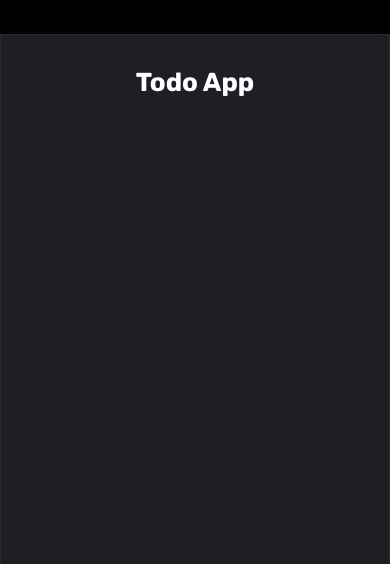
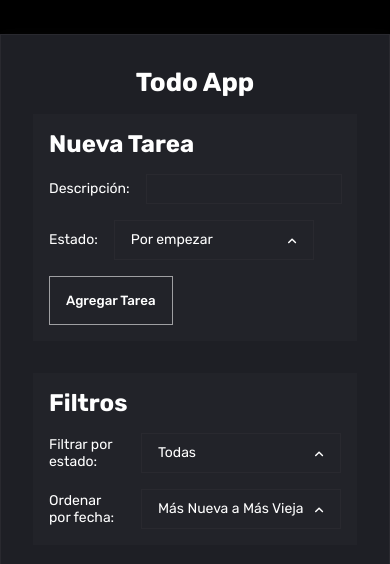
Before and after one commit to Mauro069/todo-list-testing, an Angular app: page / in a window 390 px wide. Shown: the top 564 px of the page. Built offline with nearby package versions, Linux system fonts and the light colour scheme.

Commit message:
Estilos listos + responsive

```diff
--- a/src/app/app.component.html
+++ b/src/app/app.component.html
@@ -1,11 +1,13 @@
 <div class="container">
   <h1>Todo App</h1>
-  <!-- <div class="header">
+
+  <app-todo-form />
+
+  <div class="filters">
+    <h2>Filtros</h2>
     <app-todo-filters />
     <app-todo-orders />
   </div>
-  <hr />
-  <app-todo-form />
-  <hr /> -->
+
   <app-todo-list class="todo-list" [todoList]="todoList" />
 </div>
--- a/src/app/app.component.scss
+++ b/src/app/app.component.scss
@@ -14,33 +14,40 @@
     border: 1px solid #29292F;
     box-shadow: 0px 4px 15px 0px rgba(180, 180, 180, 0.05);
     border-bottom: none;
-}
+    color: white;
 
-h1 {
-    font-size: 26px;
-    color: white;
-    align-self: center;
-}
-
-.header {
-    display: flex;
-    flex-wrap: wrap;
-    gap: 1rem;
-    align-items: center;
-    justify-content: space-between;
-    margin: 1rem 0;
+    h1 {
+        font-size: 26px;
+        align-self: center;
+    }
 }
 
 .todo-list {
-
     margin: 1rem 0;
     width: 100%;
+    display: flex;
+    flex-direction: column;
+    gap: 1rem;
+    overflow-y: auto;
+}
 
+.todo-list::-webkit-scrollbar {
+    width: 2px;
+    background: #251f2b;
+}
+
+.todo-list::-webkit-scrollbar-thumb {
+    border-radius: 20px;
+    border: 3px solid #ffffff25;
+}
+
+.filters {
+    margin: 1rem 0;
+    padding: 1rem;
+    background-color: #ffffff05;
     display: flex;
     flex-wrap: wrap;
+    align-items: center;
     justify-content: space-between;
     gap: 1rem;
-    column-gap: 1rem;
-
-    overflow-y: auto;
 }
--- a/src/app/components/dropdown/dropdown.component.html
+++ b/src/app/components/dropdown/dropdown.component.html
@@ -12,7 +12,7 @@
   </div>
   <div class="options" *ngIf="open">
     <div
-      *ngFor="let option of optionsFiltered"
+      *ngFor="let option of options"
       class="option"
       (click)="selectOption(option)"
     >
--- a/src/app/components/dropdown/dropdown.component.scss
+++ b/src/app/components/dropdown/dropdown.component.scss
@@ -1,4 +1,4 @@
-$select_width: 150px;
+$select_width: 200px;
 
 .selectContainer {
     position: relative;
--- a/src/app/components/dropdown/dropdown.component.ts
+++ b/src/app/components/dropdown/dropdown.component.ts
@@ -11,8 +11,6 @@ export class DropdownComponent {
   @Input() optionSelected: any | null;
   @Output() onSelect: EventEmitter<any> = new EventEmitter<any>();
 
-  public optionsFiltered: any[] = [];
-
   public open: boolean = false;
 
   toggleDropdown() {
@@ -21,12 +19,7 @@ export class DropdownComponent {
 
   selectOption(option: any) {
     this.onSelect.emit(option);
+
     this.open = false;
   }
-
-  ngOnInit() {
-    this.optionsFiltered = this.options.filter(
-      (option) => option.value !== this.optionSelected.value
-    );
-  }
 }
--- a/src/app/components/todo-filters/todo-filters.component.html
+++ b/src/app/components/todo-filters/todo-filters.component.html
@@ -1,4 +1,4 @@
-<div style="display: flex; align-items: center; gap: 0.5rem">
+<div class="form-group">
   <label for="statusSelect">Filtrar por estado:</label>
   <app-dropdown
     [options]="filterOptions"
--- a/src/app/components/todo-filters/todo-filters.component.scss
+++ b/src/app/components/todo-filters/todo-filters.component.scss
@@ -0,0 +1,9 @@
+.form-group {
+    display: flex;
+    align-items: center;
+    gap: 1rem;
+
+    label {
+        font-size: 14px;
+    }
+}
--- a/src/app/components/todo-form/todo-form.component.html
+++ b/src/app/components/todo-form/todo-form.component.html
@@ -1,6 +1,6 @@
 <form class="todo-form" (ngSubmit)="addTodo()">
   <h2>Nueva Tarea</h2>
-  <div class="inputs">
+
   <div class="form-group">
     <label for="description">Descripción:</label>
     <input
@@ -12,14 +12,15 @@
       required
     />
   </div>
+
   <div class="form-group">
-      <label for="status">Estado:</label>
+    <label for="description">Estado:</label>
     <app-dropdown
       [options]="statusOptions"
       [optionSelected]="newTodoStatus"
       (onSelect)="changeStatus($event)"
     />
   </div>
-  </div>
+
   <button type="submit">Agregar Tarea</button>
 </form>
--- a/src/app/components/todo-form/todo-form.component.scss
+++ b/src/app/components/todo-form/todo-form.component.scss
@@ -1,39 +1,45 @@
 .todo-form {
+    margin: 1rem 0;
+    padding: 1rem;
+    background-color: #ffffff05;
     display: flex;
-    flex-direction: column;
+    flex-wrap: wrap;
+    align-items: center;
+    justify-content: space-between;
     gap: 1rem;
-    margin: 1rem 0;
 
-    h2 {
-        margin: 0;
-    }
-
-    .inputs {
+    .form-group {
         display: flex;
-        flex-wrap: wrap;
         align-items: center;
         gap: 1rem;
 
-        .form-group {
-            display: flex;
-            gap: .5rem;
+        label {
+            font-size: 14px;
+        }
+
+        input {
+            background: transparent;
+            border: none;
+            outline: none;
+            border: 1px solid #29292F;
+            padding: .4rem;
+            color: #DADADA;
         }
     }
 
     button {
-        background-color: black;
+        background: transparent;
         border: none;
+        border: 1px solid #ffffff90;
         color: white;
-        font-weight: bold;
-        padding: 0.5rem;
+        height: 100%;
+        padding: 1rem;
+        cursor: pointer;
+        font-weight: 500;
         transition-duration: .3s;
-        border: 1px solid transparent;
-        cursor: pointer;
 
         &:hover {
-            background-color: white;
-            border: 1px solid black;
-            color: black;
+            background-color: #29292F;
         }
     }
 }
--- a/src/app/components/todo-list/todo-list.component.html
+++ b/src/app/components/todo-list/todo-list.component.html
@@ -1,5 +1,5 @@
 <app-todo-list-item
-  style="height: fit-content; width: 49%"
+  style="height: fit-content;"
   class="todo-list-item"
   *ngFor="let todo of todoList"
   [todo]="todo"
--- a/src/app/components/todo-orders/todo-orders.component.html
+++ b/src/app/components/todo-orders/todo-orders.component.html
@@ -1,4 +1,4 @@
-<div style="display: flex; align-items: center; gap: 0.5rem">
+<div class="form-group">
   <label for="orderSelect">Ordenar por fecha:</label>
   <app-dropdown
     [options]="orderOptions"
--- a/src/app/components/todo-orders/todo-orders.component.scss
+++ b/src/app/components/todo-orders/todo-orders.component.scss
@@ -0,0 +1,9 @@
+.form-group {
+    display: flex;
+    align-items: center;
+    gap: 1rem;
+
+    label {
+        font-size: 14px;
+    }
+}
```
Lines whose indentation alone changed are shown as unchanged.
